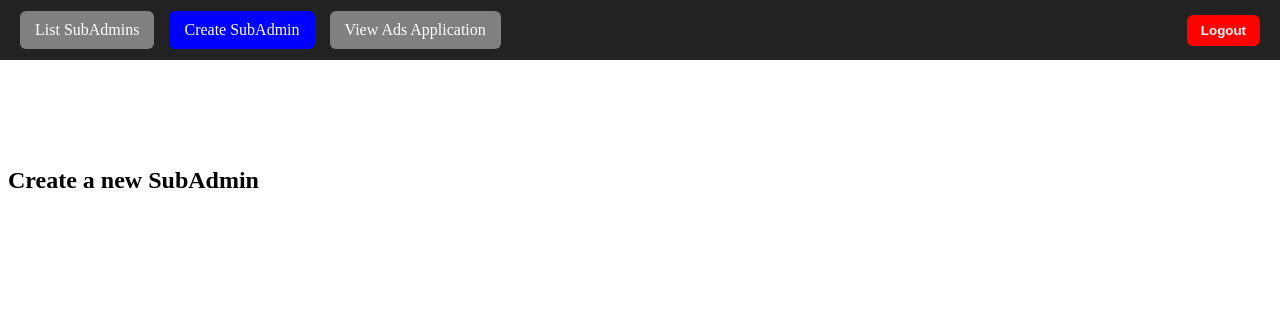
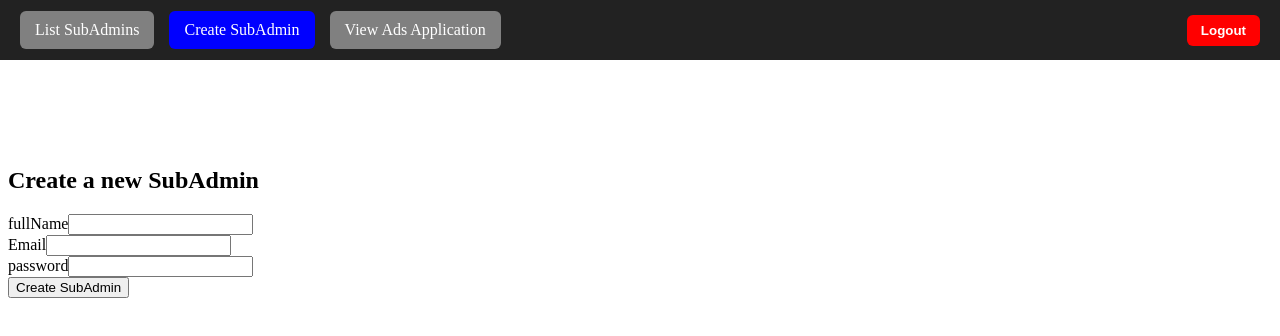
Before and after one commit to Zeeshankhan02/Gohash-Dev, a React (Vite) app in the folder frontend/: page /secret/superAdmin/create-subadmin in a window 1280 px wide. Shown: the top 336 px of the page. Built offline with nearby package versions, Linux system fonts and the light colour scheme; sample sign-in values are in the browser's storage.

Commit message:
created basic FE for creating subAdmins and fixed some request codes in backend

```diff
--- a/frontend/src/Components/CreateSubAdmin.jsx
+++ b/frontend/src/Components/CreateSubAdmin.jsx
@@ -1,11 +1,80 @@
+import { useRef } from "react";
 import SuperAdminNav from "./SuperAdminNav";
 import "./SuperAdminPages.css";
+import axios from "axios";
 
 function CreateSubAdmin() {
+  const fullNameRef = useRef();
+  const emailRef = useRef();
+  const passwordRef = useRef();
+
+  async function handleSubmit(e) {
+    e.preventDefault();
+    const fullname = fullNameRef.current.value;
+    const email = emailRef.current.value;
+    const password = passwordRef.current.value;
+    const token = localStorage.getItem("token");
+
+    try {
+      const res = await axios.post(
+        `${import.meta.env.VITE_BACKEND_URL}/superAdmin/createSubAdmins`,
+        {
+          fullname,
+          email,
+          password,
+        },
+        {
+          headers: { token: token },
+        }
+      );
+
+      alert(res.data.msg);
+    } catch (error) {
+      if (error.response) {
+        // Backend sent a response (e.g. 404, 403, 500)
+        console.log(error); // for debugging
+        alert(error.response.data.msg);
+      } else {
+        // No response (network error, server down, etc.)
+        console.error(error.message);
+        alert("Something went wrong. Please try again.");
+      }
+    }
+
+    // console.log(res.data);
+  }
   return (
     <div className="superadmin-page">
       <SuperAdminNav />
       <h2>Create a new SubAdmin</h2>
+
+      <form onSubmit={handleSubmit} method="post">
+        <div style={{ display: "flex", flexDirection: "column" }}>
+          <label htmlFor="SAfullName">
+            fullName
+            <input
+              type="text"
+              ref={fullNameRef}
+              name="fullName"
+              id="SAfullName"
+            />
+          </label>
+          <label htmlFor="SAemail">
+            Email
+            <input type="text" ref={emailRef} name="email" id="SAemail" />
+          </label>
+          <label htmlFor="SApassword">
+            password
+            <input
+              type="password"
+              ref={passwordRef}
+              name="password"
+              id="SApassword"
+            />
+          </label>
+        </div>
+        <button type="submit">Create SubAdmin</button>
+      </form>
     </div>
   );
 }
--- a/frontend/src/Components/SuperAdminLogin.jsx
+++ b/frontend/src/Components/SuperAdminLogin.jsx
@@ -15,15 +15,21 @@ function SuperAdminLogin() {
         password
       });
 
-      if (res.status !== 200) {
-        alert(res.data.msg);
+      // if request succeeds (200)
+      alert(res.data.msg);
+      localStorage.setItem("token", res.data.token);
+      navigate("dashboard");
+
+    } catch (error) {
+      if (error.response) {
+        // Backend sent a response
+        console.log(error); // for debugging
+        alert(error.response.data.msg);
       } else {
-        alert(res.data.msg);
-        localStorage.setItem("token", res.data.token);
-        navigate("dashboard");
+        // No response
+        console.error(error.message);
+        alert("Something went wrong. Please try again.");
       }
-    } catch (error) {
-      alert("Internal Server Error");
     }
   };
 
```
Also changed, not shown: 1 other file (tests, documents, lock files or other folders).
